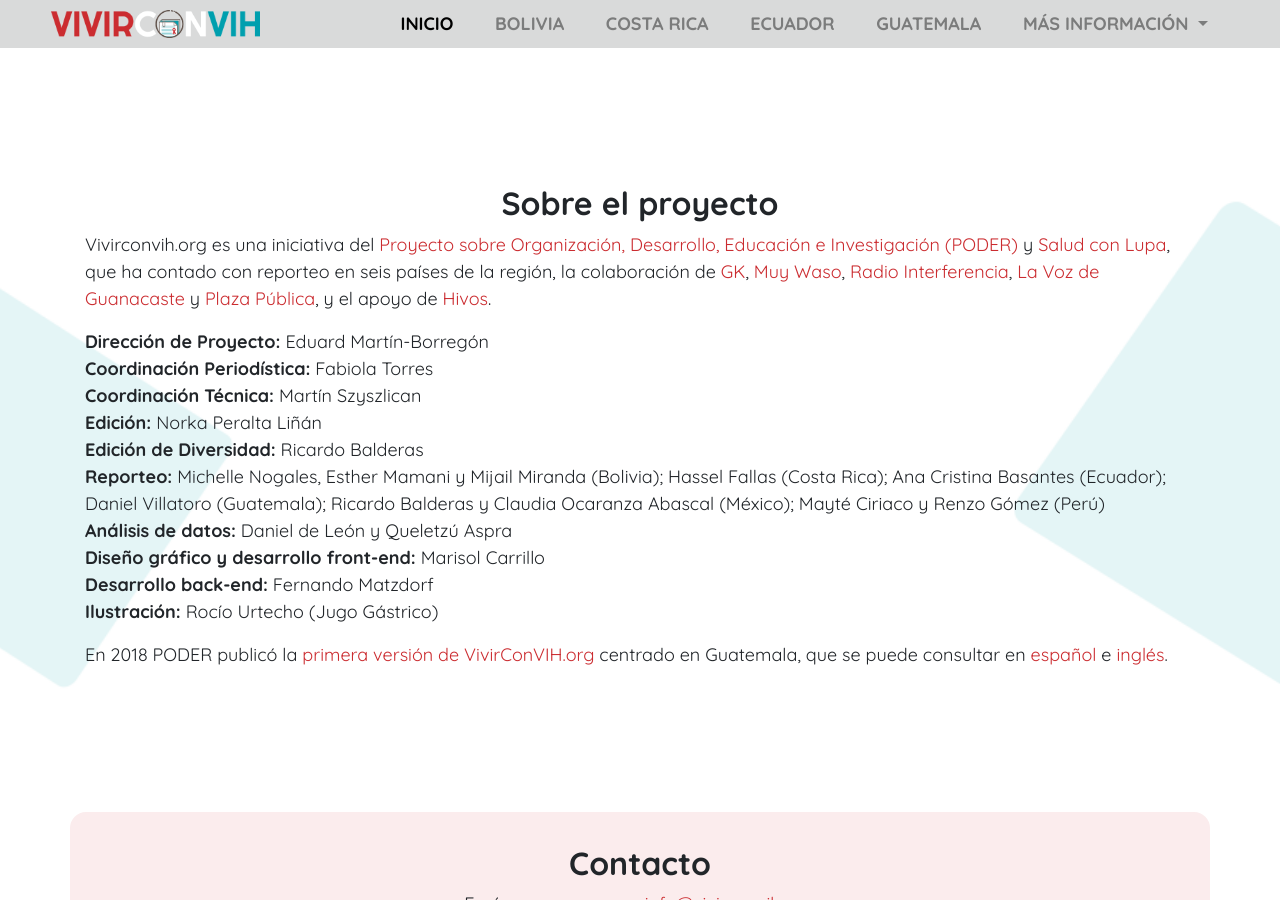
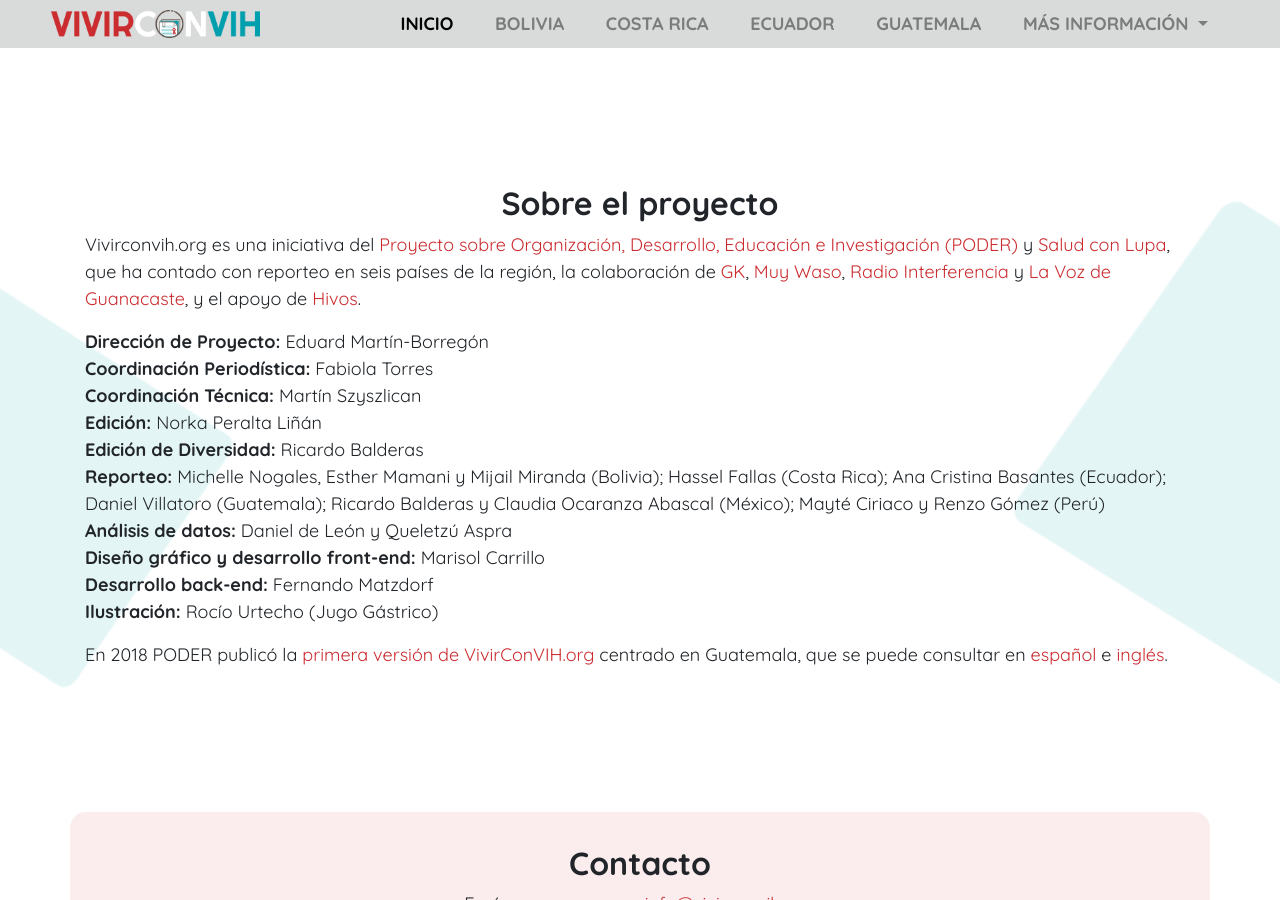
Before and after one commit to ProjectPODER/VivirConVIH_landing, a Jekyll site: the page built from 1-home.md, in a window 1280 px wide and 900 px high, scrolled down 10212 px. Built offline with Jekyll 4.4.1, drawn with Linux system fonts in a browser that asks for light colours.

Commit message:
Update home.html
quito PzP (que espero volver a poner)

```diff
--- a/_layouts/home.html
+++ b/_layouts/home.html
@@ -376,7 +376,7 @@
     <div class="row">
       <div class="col-lg-12">
         <h2 class="text-center" id="sobre-el-proyecto">Sobre el proyecto</h2>
-        <p>Vivirconvih.org es una iniciativa del <a href="https://www.projectpoder.org/" target="_blank">Proyecto sobre Organización, Desarrollo, Educación e Investigación (PODER)</a>  y <a href="https://saludconlupa.com/" target="_blank">Salud con Lupa</a>, que ha contado con reporteo en seis países de la región, la colaboración de <a href="https://gk.city/" target="_blank">GK</a>, <a href="https://muywaso.com/" target="_blank">Muy Waso</a>, <a href="https://radios.ucr.ac.cr/interferencia/" target="_blank">Radio Interferencia</a>, <a href="https://vozdeguanacaste.com/" target="_blank">La Voz de Guanacaste</a> y <a href="https://www.plazapublica.com.gt/" target="_blank">Plaza Pública</a>, y el apoyo de <a href="https://america-latina.hivos.org/" target="_blank">Hivos</a>.</p>
+        <p>Vivirconvih.org es una iniciativa del <a href="https://www.projectpoder.org/" target="_blank">Proyecto sobre Organización, Desarrollo, Educación e Investigación (PODER)</a>  y <a href="https://saludconlupa.com/" target="_blank">Salud con Lupa</a>, que ha contado con reporteo en seis países de la región, la colaboración de <a href="https://gk.city/" target="_blank">GK</a>, <a href="https://muywaso.com/" target="_blank">Muy Waso</a>, <a href="https://radios.ucr.ac.cr/interferencia/" target="_blank">Radio Interferencia</a> y <a href="https://vozdeguanacaste.com/" target="_blank">La Voz de Guanacaste</a>, y el apoyo de <a href="https://america-latina.hivos.org/" target="_blank">Hivos</a>.</p>
         <ul class="about-project-list">
           <li><b>Dirección de Proyecto:</b> Eduard Martín-Borregón</li>
           <li><b>Coordinación Periodística:</b> Fabiola Torres</li>
```
